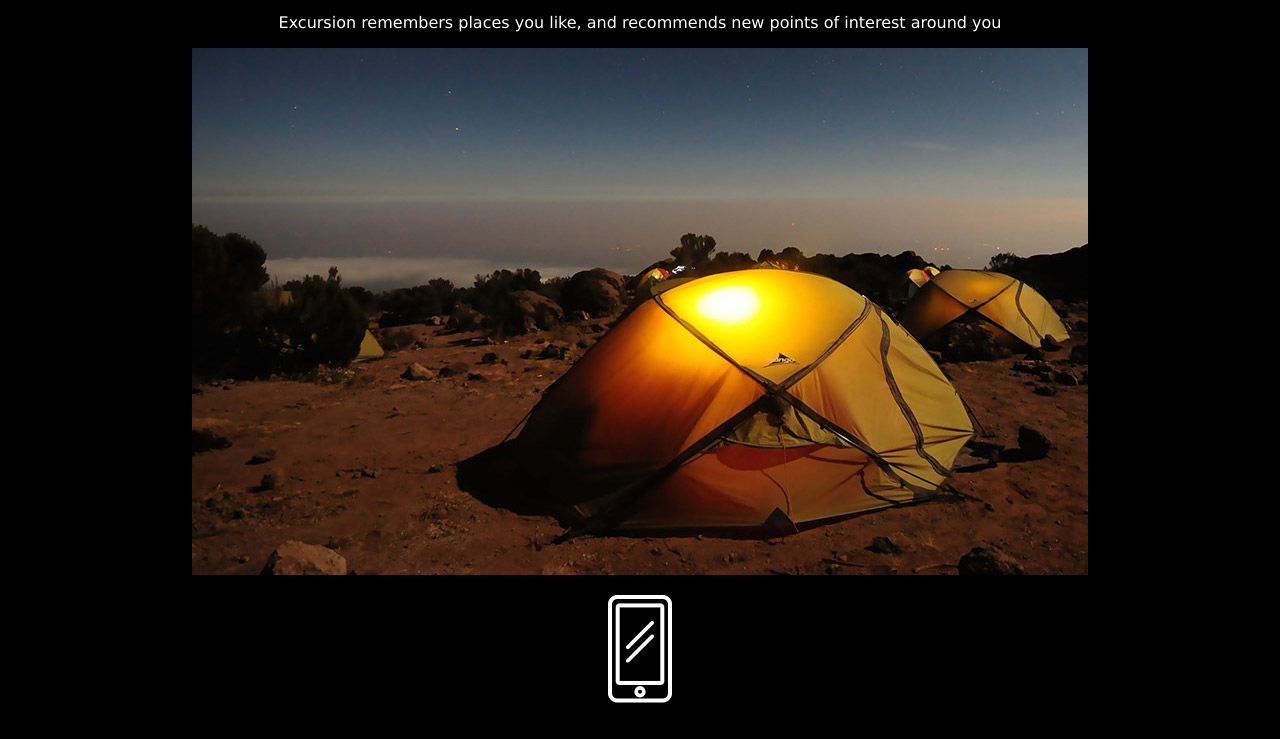
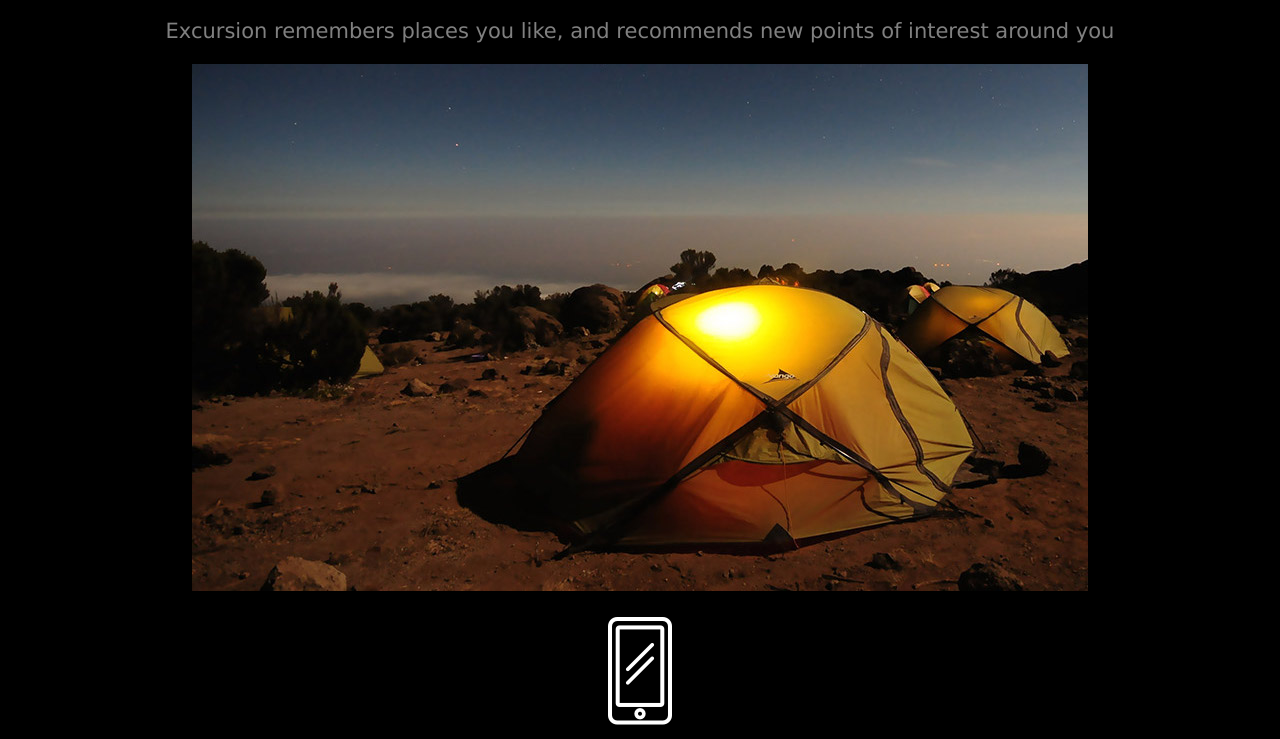
Before and after one commit to bamato1234/excursion, a plain HTML site: page index.html in a window 1280 px wide. Shown: the part 478-1217 px from the top of the page. Drawn offline with Linux system fonts and the light colour scheme.

Commit message:
add style for p

```diff
--- a/resources/css/style.css
+++ b/resources/css/style.css
@@ -17,3 +17,7 @@ h2{
 	weight: 300;
 	font-size: 42px;
 }
+p{
+	font-size:21px;
+	color: Gray;
+}
```
